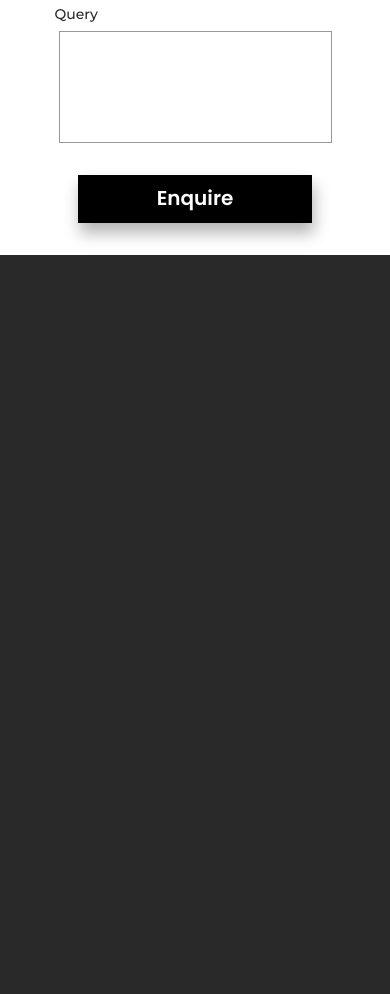
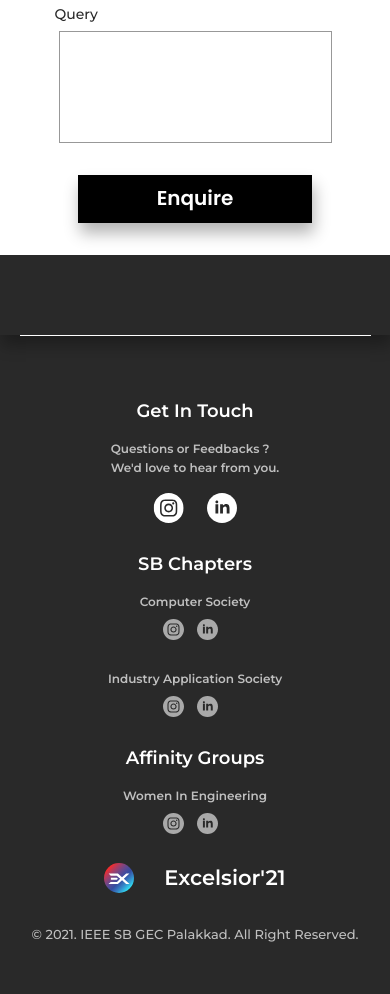
Before and after one commit to vishnuMohanan01/excelsior-2021, a Gatsby site: page / in a window 390 px wide. Shown: the part 9731-10725 px from the top of the page. Before the commit the page ends 10066 px from the top, so only its background shows below. Built offline with nearby package versions, Linux system fonts and the light colour scheme; Gatsby itself is replaced by a stand-in of ours; what react-animations would draw is missing.

Commit message:
added footer

```diff
--- a/src/components/contact/contact.module.css
+++ b/src/components/contact/contact.module.css
@@ -5,6 +5,7 @@
     align-items: start;
     margin: 8rem 5rem 0 5rem;
     padding-top: 2rem;
+    padding-bottom: 8rem;
 }
 
 .leftContainer {
--- /dev/null
+++ b/src/components/footer/footer.js
@@ -0,0 +1,123 @@
+import React from "react";
+import * as footerStyles from "./footer.module.css";
+
+import exLogo from "../../images/footer/ex-logo.svg";
+import instaImg from "../../images/footer/insta.svg";
+import linkedInImg from "../../images/footer/linkedin.svg";
+import instaImgWhite from "../../images/footer/instaWhite.svg";
+import linkedInImgWhite from "../../images/footer/linkedInWhite.svg";
+
+const Footer = () => {
+  return (
+    <div className={footerStyles.container}>
+      <div className={`${footerStyles.division} ${footerStyles.one} ${footerStyles.desktopVersion}`}>
+        <div className={footerStyles.divisionHead}>
+          <a href="" className={footerStyles.exLogoLink}>
+            <img
+              src={exLogo}
+              alt="ex"
+              className={footerStyles.exLogo}
+            />
+          </a>
+          <div className={footerStyles.excelsiorHead}>Excelsior'21</div>
+        </div>
+        <div className={footerStyles.rightsReserved}>
+          © 2021. IEEE SB GEC Palakkad. All Right Reserved.
+        </div>
+      </div>
+      <div className={`${footerStyles.division} ${footerStyles.two}`}>
+        <div className={footerStyles.sbChapters}>
+          SB Chapters
+        </div>
+        <div className={footerStyles.societyContainer}>
+          <div className={footerStyles.societyHead}>Computer Society</div>
+          <div className={footerStyles.socialIcons}>
+            <a href="">
+              <img
+                src={instaImg}
+                alt="insta"
+                className={footerStyles.instaImg}
+              />
+            </a>
+            <a href="">
+              <img
+                src={linkedInImg}
+                alt="linkedIn"
+                className={footerStyles.linkedInImg}
+              />
+            </a>
+          </div>
+        </div>
+        <div className={footerStyles.societyContainer}>
+          <div className={footerStyles.societyHead}>Industry Application Society</div>
+          <div className={footerStyles.socialIcons}>
+            <a href="">
+              <img
+                src={instaImg}
+                alt="insta"
+                className={footerStyles.instaImg}
+              />
+            </a>
+            <a href="">
+              <img
+                src={linkedInImg}
+                alt="linkedIn"
+                className={footerStyles.linkedInImg}
+              />
+            </a>
+          </div>
+        </div>
+      </div>
+      <div className={`${footerStyles.division} ${footerStyles.three}`}>
+        <div className={footerStyles.sbChapters}>
+          Affinity Groups
+        </div>
+        <div className={footerStyles.societyContainer}>
+          <div className={footerStyles.societyHead}>Women In Engineering</div>
+          <div className={footerStyles.socialIcons}>
+            <a href="">
+              <img
+                src={instaImg}
+                alt="insta"
+                className={footerStyles.instaImg}
+              />
+            </a>
+            <a href="">
+              <img
+                src={linkedInImg}
+                alt="linkedIn"
+                className={footerStyles.linkedInImg}
+              />
+            </a>
+          </div>
+        </div>
+      </div>
+      <div className={`${footerStyles.division} ${footerStyles.four}`}>
+        <div className={footerStyles.sbChapters}>
+          Get In Touch
+        </div>
+        <div className={footerStyles.societyContainer}>
+          <div className={`${footerStyles.societyHead} ${footerStyles.sbContent}`}>Questions or Feedbacks ?<br />We'd love to hear from you.</div>
+          <div className={`${footerStyles.socialIcons} ${footerStyles.sbIcons}`}>
+            <a href="">
+              <img
+                src={instaImgWhite}
+                alt="insta"
+                className={footerStyles.instaImgSB}
+              />
+            </a>
+            <a href="">
+              <img
+                src={linkedInImgWhite}
+                alt="linkedIn"
+                className={footerStyles.linkedInImgSB}
+              />
+            </a>
+          </div>
+        </div>
+      </div>
+    </div>
+  );
+};
+
+export default Footer;
--- /dev/null
+++ b/src/components/footer/footer.module.css
@@ -0,0 +1,229 @@
+.container {
+    display: flex;
+    flex-direction: row;
+    justify-content: space-between;
+    align-items: flex-start;
+    padding-top: 4rem;
+    border-top: 1px solid #fff;
+    width: 90%;
+    margin: auto auto 0 auto;
+}
+
+.division {
+    display: flex;
+    flex-direction: column;
+    justify-content: flex-start;
+    align-items: flex-start;
+}
+
+.divisionHead {
+    display: flex;
+    flex-direction: row;
+    justify-content: flex-start;
+    align-items: center;
+}
+
+.exLogoLink {
+    align-self: center;
+    margin-top: auto;
+    margin-bottom: auto;
+}
+
+.exLogo {
+    max-width: 50%;
+}
+
+.excelsiorHead {
+    margin-top: 3px;
+    font-family: 'Montserrat', sans-serif;
+    font-weight: 600;
+    color: #fff;
+    font-size: 21px;
+    margin-bottom: auto;
+}
+
+.rightsReserved {
+    font-size: 13px;
+    font-family: 'Montserrat', sans-serif;
+    color: #fff;
+    opacity: 0.7;
+}
+
+.sbChapters {
+    font-family: 'Montserrat', sans-serif;
+    color: #fff;
+    font-size: 18px;
+    font-weight: 600;
+    margin-bottom: 1rem;
+}
+
+.societyContainer {
+    display: flex;
+    flex-direction: column;
+    justify-content: flex-start;
+    align-items: flex-start;
+}
+
+.societyHead {
+    line-height: 19px;
+    opacity: 0.7;
+    color: #fff;
+    font-family: 'Montserrat', sans-serif;
+    font-weight: 600;
+    font-size: 12px;
+    margin-bottom: 0.5rem;
+}
+
+.socialIcons {
+    display: flex;
+    flex-direction: row;
+    align-items: flex-start;
+    justify-content: space-between;
+    width: 4rem;
+}
+
+.instaImg {
+    max-width: 70%;
+}
+
+.linkedInImg {
+    max-width: 70%;
+}
+
+.sbContent {
+    margin-bottom: 3.8rem;
+}
+
+.instaImgSB {
+
+}
+
+.linkedInImgSB {
+
+}
+
+
+@media only screen and (max-width: 768px) {
+    /*.desktopVersion {*/
+    /*    display: none;*/
+    /*}*/
+    .container {
+        display: flex;
+        flex-direction: column;
+        justify-content: flex-start;
+        align-items: center;
+    }
+
+    .division {
+        justify-content: flex-start;
+        align-items: center;
+    }
+
+    .divisionHead {
+        display: flex;
+        flex-direction: row;
+        justify-content: center;
+        align-items: center;
+    }
+
+    .exLogoLink {
+        align-self: center;
+        margin-top: auto;
+        margin-bottom: auto;
+    }
+
+    .exLogo {
+        max-width: 50%;
+    }
+
+    .excelsiorHead {
+        font-family: 'Montserrat', sans-serif;
+        font-weight: 600;
+        color: #fff;
+        font-size: 21px;
+        margin-bottom: auto;
+    }
+
+    .rightsReserved {
+        text-align: center;
+        font-size: 13px;
+        font-family: 'Montserrat', sans-serif;
+        color: #fff;
+        opacity: 0.7;
+    }
+
+    .sbChapters {
+        font-family: 'Montserrat', sans-serif;
+        color: #fff;
+        font-size: 18px;
+        font-weight: 600;
+        margin-bottom: 1rem;
+    }
+
+    .societyContainer {
+        display: flex;
+        flex-direction: column;
+        justify-content: flex-start;
+        align-items:center;
+    }
+
+    .societyHead {
+        line-height: 19px;
+        opacity: 0.7;
+        color: #fff;
+        font-family: 'Montserrat', sans-serif;
+        font-weight: 600;
+        font-size: 12px;
+        margin-bottom: 0.5rem;
+    }
+
+    .socialIcons {
+        display: flex;
+        flex-direction: row;
+        align-items: flex-start;
+        justify-content: space-between;
+        width: 4rem;
+    }
+
+    .instaImg {
+        max-width: 70%;
+    }
+
+    .linkedInImg {
+        max-width: 70%;
+    }
+
+    .sbContent {
+        margin-bottom: 1rem;
+    }
+
+    .sbIcons {
+        width: 50%;
+    }
+
+    .instaImgSB {
+
+    }
+
+    .linkedInImgSB {
+
+    }
+
+    .one {
+        order: 4;
+        padding-bottom: 3rem;
+    }
+
+    .two {
+        order: 2;
+    }
+
+    .three {
+        order: 3;
+    }
+
+    .four {
+        order: 1;
+    }
+
+}
--- /dev/null
+++ b/src/components/footer/index.js
@@ -0,0 +1,3 @@
+import Footer from "./footer";
+
+export default Footer;
--- a/src/pages/index.js
+++ b/src/pages/index.js
@@ -19,6 +19,8 @@
 import Events from "../components/alumnisTalk"
 import SideNavBar from "../components/sideNavBar"
 import Logos from "../components/logos"
+import Footer from "../components/footer"
+
 
 const IndexPage = () => {
   const [tabSelected, setTabSelected] = useState("about");
@@ -99,6 +101,7 @@
       <Sponsors sponsorRef={sponsorRef} setSideNavBarStatus={setSideNavBarStatus} />
       <FAQ faqRef={faqRef} setSideNavBarStatus={setSideNavBarStatus} />
       <Contact contactRef={contactRef} setSideNavBarStatus={setSideNavBarStatus} />
+      <Footer setSideNavBarStatus={setSideNavBarStatus} />
     </Layout>
   );
 }
```
Also changed, not shown: src/images/footer/ex-logo.svg (added), src/images/footer/insta.svg (added), src/images/footer/instaWhite.svg (added), src/images/footer/linkedInWhite.svg (added), src/images/footer/linkedin.svg (added), src/images/mb/schedule.svg (added).
